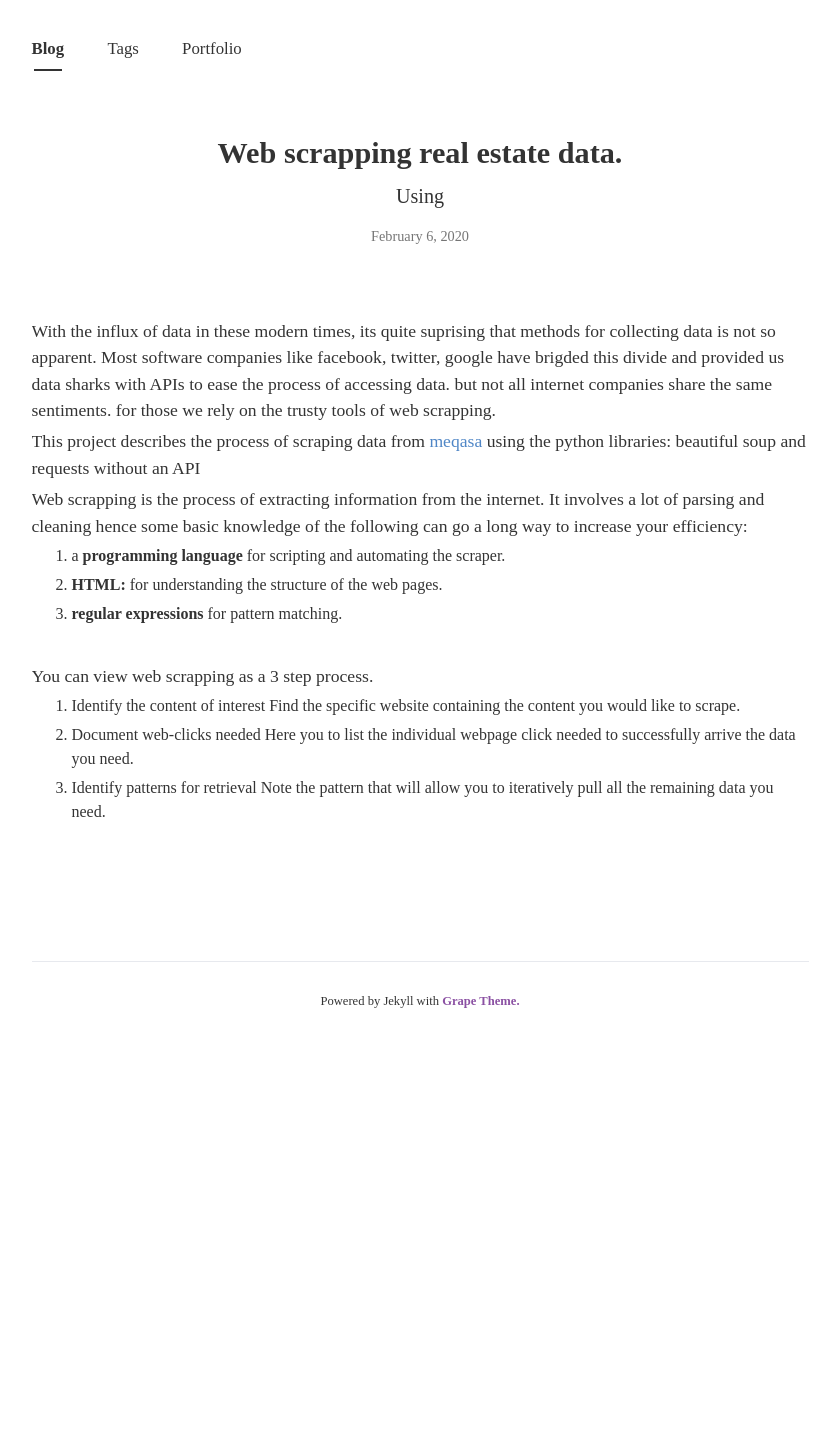
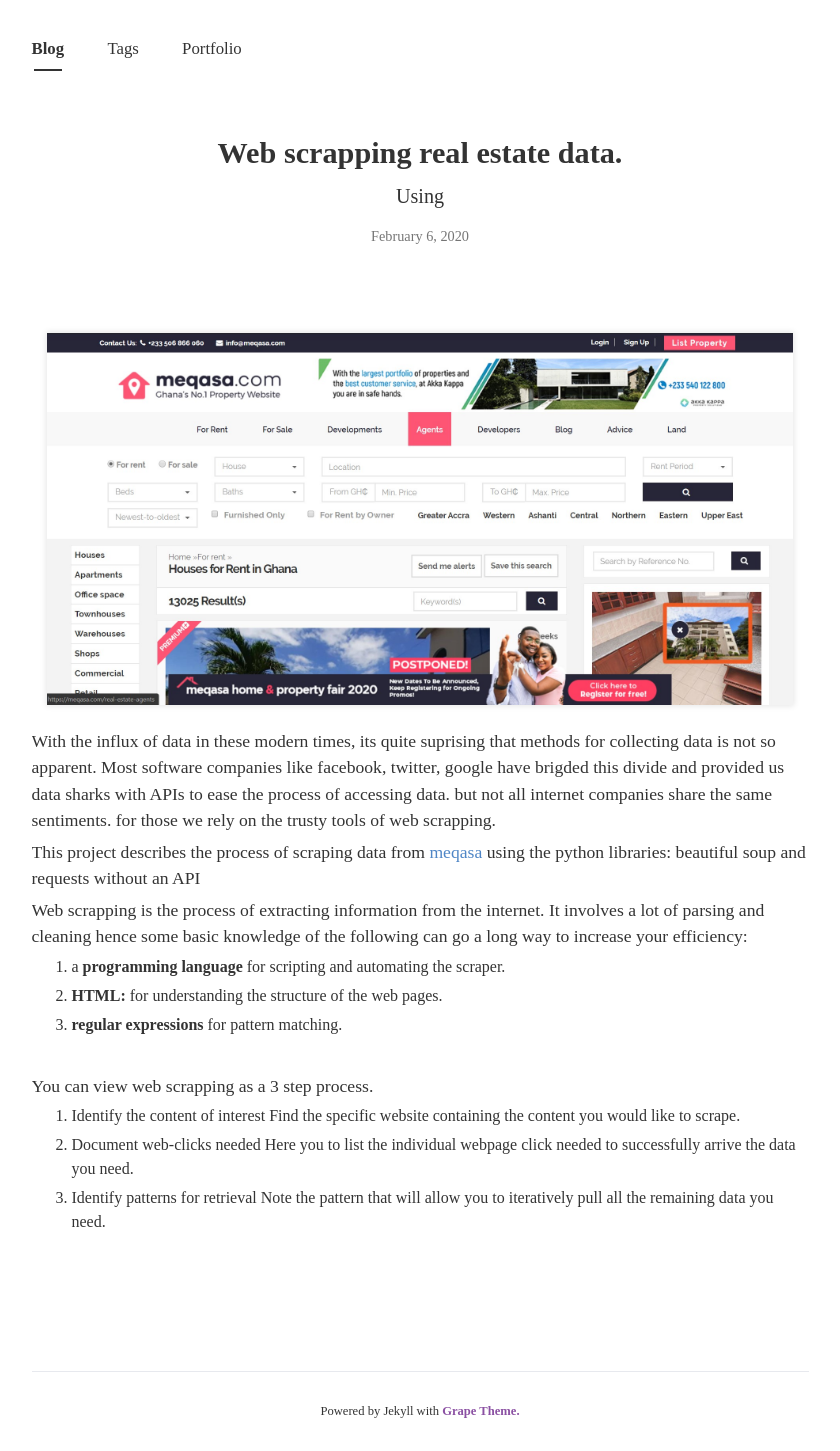
Before and after one commit to cliffordEmmanuel/cliffordEmmanuel.github.io, a Jekyll site: the page built from _posts/2020-02-06-scrapping.md, in a window 1280 px wide. Shown: the whole page, without its empty margins (220-1060 px from the left). Built offline with Jekyll 4.4.1, drawn with Linux system fonts in a browser that asks for light colours; nearby versions of some CDN libraries; some web fonts are replaced; before the commit the page ends 1041 px from its top, so only the background shows below that.

Commit message:
edits the post

```diff
--- a/_posts/2020-02-06-scrapping.md
+++ b/_posts/2020-02-06-scrapping.md
@@ -5,8 +5,10 @@
 tags: [Pandas, BeautifulSoup, Requests]
 author: Clifford
 comments : True
+
 ---
 
+![Meqasa pic](/assets/project/meqasa_scrape.jpg)
 With the influx of data in these modern times, its quite suprising that methods for collecting data is not so apparent. Most software companies like facebook, twitter, google have brigded this divide and provided us data sharks with APIs to ease the process of accessing data. but not all internet companies share the same sentiments. for those we rely on the trusty tools of web scrapping.
 
 This project describes the process of scraping data from [meqasa](http://www.meqasa.com) using the python libraries: beautiful soup and requests without an API
```
Also changed, not shown: assets/project/meqasa_scrape.jpg (added).
